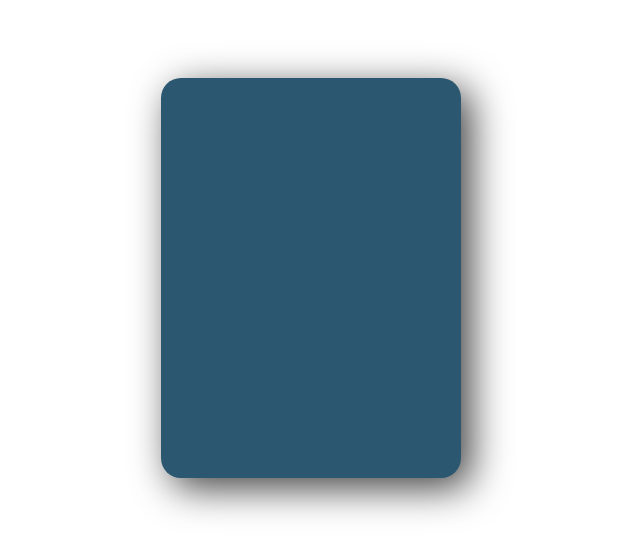
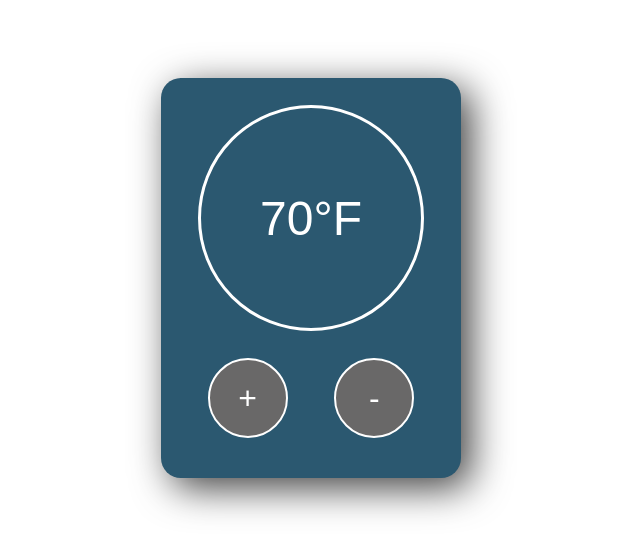
Before and after one commit to benjamindaniels21/temp-control, a React (Create React App) app: page / in a window 1280 px wide. Shown: the part 122-676 px from the top of the page, without its empty margins (329-969 px from the left). Built offline with nearby package versions, Linux system fonts and the light colour scheme.

Commit message:
buttons and temp reading

```diff
--- a/src/App.js
+++ b/src/App.js
@@ -3,7 +3,13 @@ import "./App.css";
 function App() {
   return (
     <div className="app-container">
-      <div className="temperature-display-container"></div>
+      <div className="temperature-display-container">
+        <div className="temperature-display">70°F</div>
+      </div>
+      <div className="button-container">
+        <button>+</button>
+        <button>-</button>
+      </div>
     </div>
   );
 }
```
